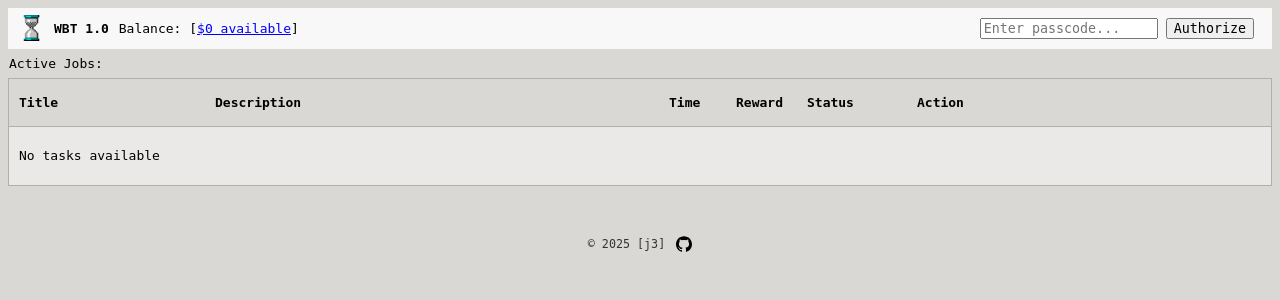
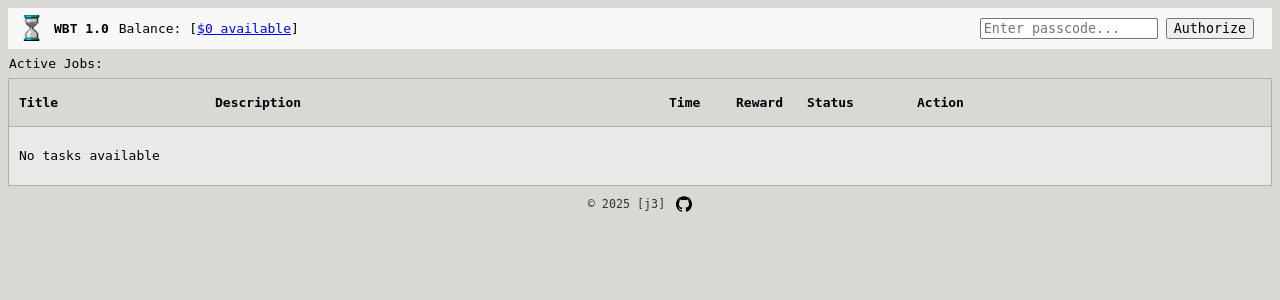
Before and after one commit to artsystema/wbt, a PHP site: page / in a window 1280 px wide. Shown: the top 300 px of the page. Run offline with PHP 8.4, Linux system fonts and the light colour scheme; data comes from the database, SQL or seed files in the repository; data that the repository does not hold is empty.

Commit message:
Update style.css

```diff
--- a/assets/style.css
+++ b/assets/style.css
@@ -362,7 +362,6 @@ textarea {
 /* ===== Footer ===== */
 footer {
     text-align: center;
-    margin-top: 40px;
     padding: 10px;
     font-size: 0.9em;
     color: #333;
```
